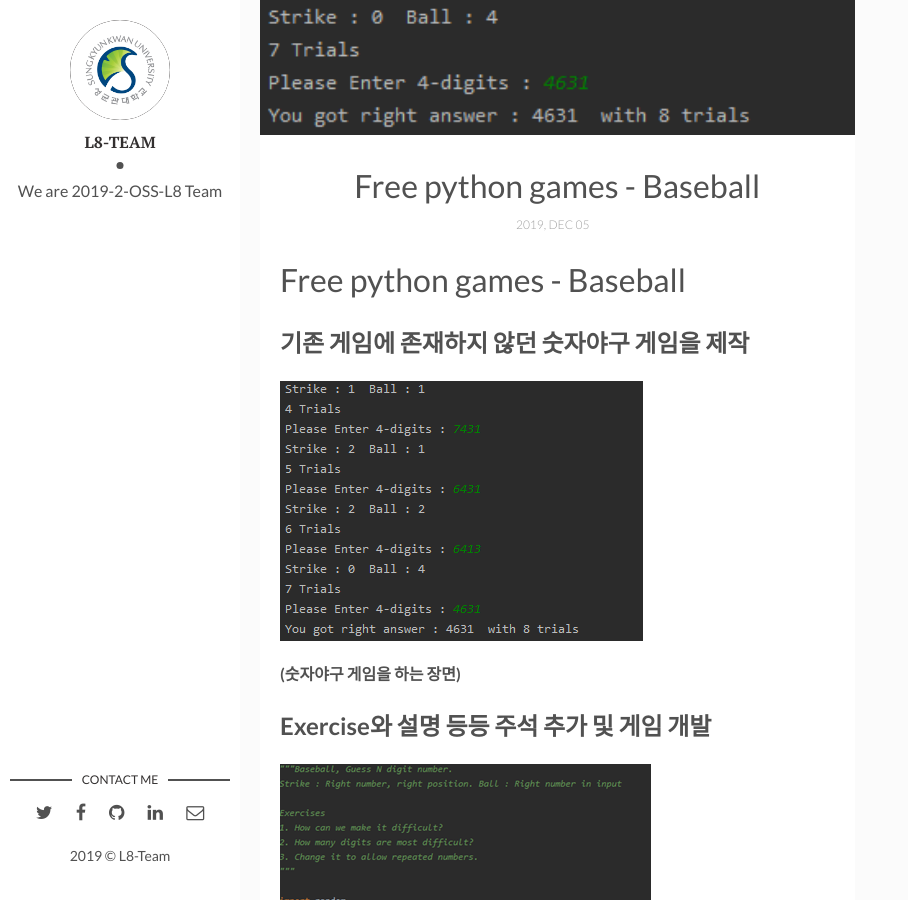
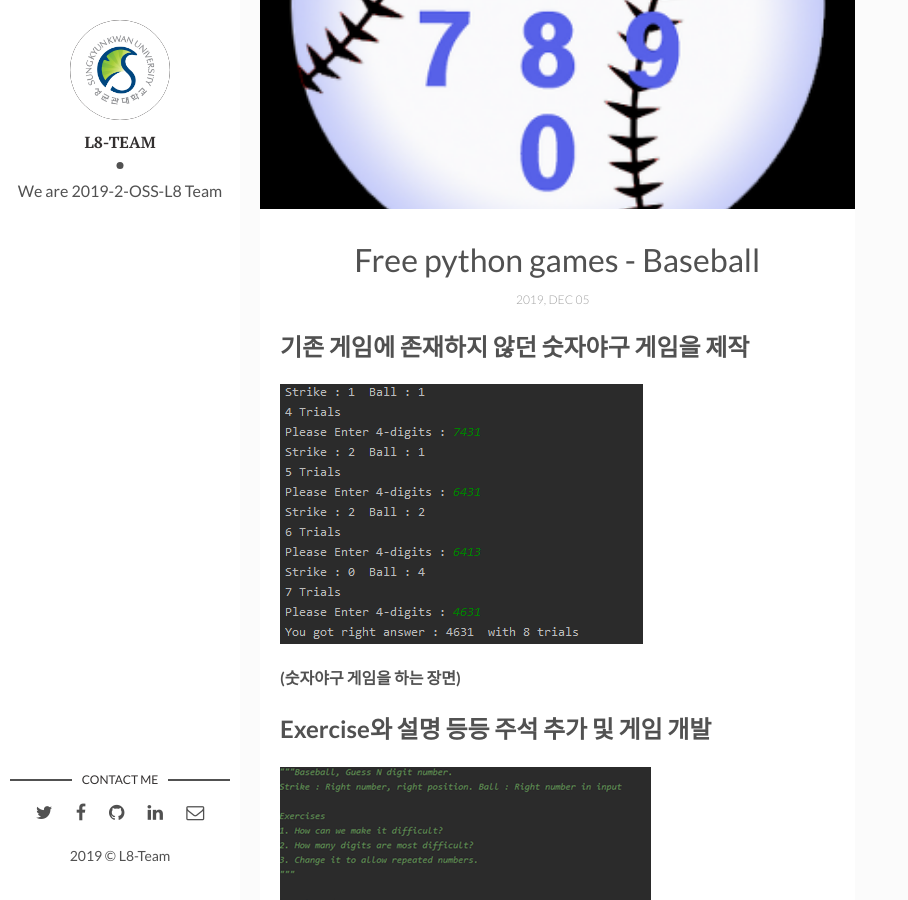
Before and after one commit to 19-2-SKKU-OSS/2019-2-OSS-L8-page, a Jekyll site: the page built from _posts/2017-04-06-how-i-rest-from-work (3번째 사본).markdown, in a window 1280 px wide and 900 px high, scrolled down 311 px. Shown: the whole window, without its empty margins (0-908 px from the left). Built offline with Jekyll 4.4.1, drawn with Linux system fonts in a browser that asks for light colours; comment, search, counter and statistics services are not loaded.

Commit message:
Add baseball game

```diff
--- a/_posts/2017-04-06-how-i-rest-from-work (3번째 사본).markdown
+++ b/_posts/2017-04-06-how-i-rest-from-work (3번째 사본).markdown
@@ -3,12 +3,11 @@
 title: Free python games - Baseball
 date: 2019-12-05 13:32:20 +0300
 description: You’ll find this post in your `_posts` directory. Go ahead and edit it and re-build the site to see your changes. # Add post description (optional)
-img: baseball.png # Add image post (optional)
+img: baseball_logo.png # Add image post (optional)
 fig-caption: # Add figcaption (optional)
 tags: [Free python game, Baseball]
 ---
 
-# Free python games - Baseball
 
 ## 기존 게임에 존재하지 않던 숫자야구 게임을 제작
 
```
